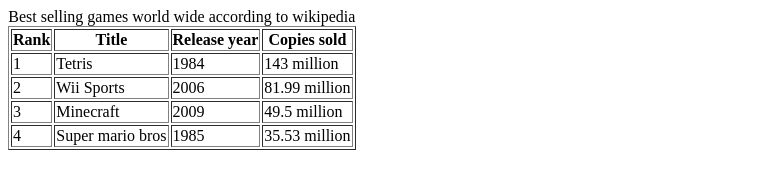
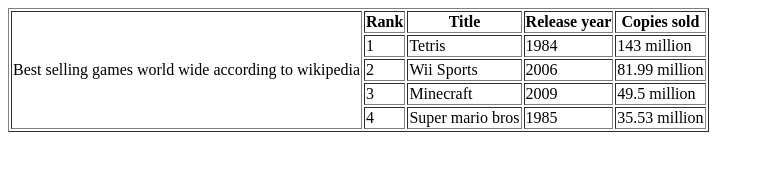
Before and after one commit to Aisha-Sumaiya/HtmlCss, a plain HTML site: page index6.html in a window 1280 px wide. Shown: the whole page, without its empty margins (0-764 px from the left). Drawn offline with Linux system fonts and the light colour scheme.

Commit message:
code of html & css tutorial 41

```diff
--- a/index6.html
+++ b/index6.html
@@ -7,8 +7,12 @@
 	</head>
 	<body>
 		<table border="1">
-			<caption> Best selling games world wide according to wikipedia </caption><!--only table tag ar vitor caption use kora jai. baire kora jai na-->
+			<!--<caption> Best selling games world wide according to wikipedia </caption>only table tag ar vitor caption use kora jai. baire kora jai na
 			<tr>
+				<td colspan="4">Best selling games world wide according to wikipedia</td>
+			</tr>-->
+			<tr>
+				<td rowspan="5">Best selling games world wide according to wikipedia</td>
 				<th>Rank</th>
 				<th>Title</th>
 				<th>Release year</th>
@@ -39,6 +43,6 @@
 				<td>35.53 million</td>
 			</tr>
 		</table>
-<!-- tutorial 41 ended here -->
+<!-- tutorial 41-42 ended here -->
 	</body>
 </html>
```
